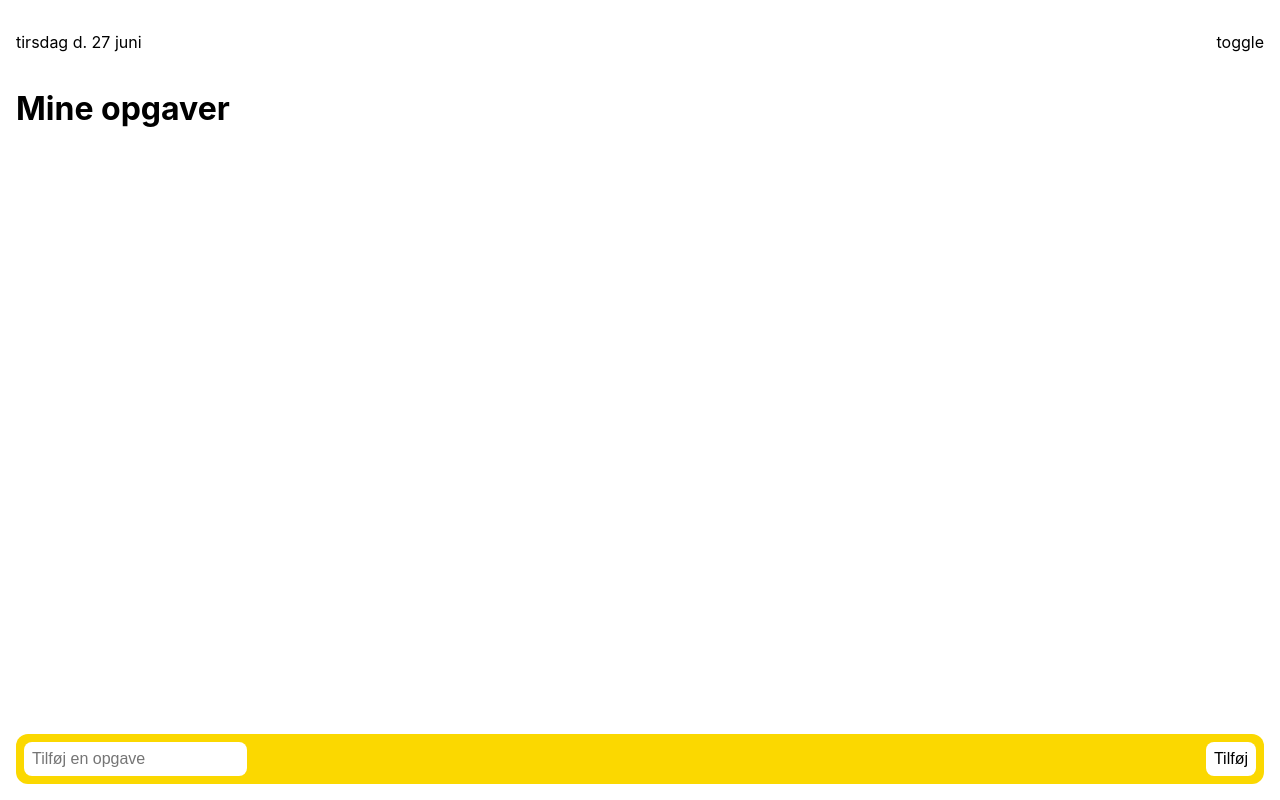
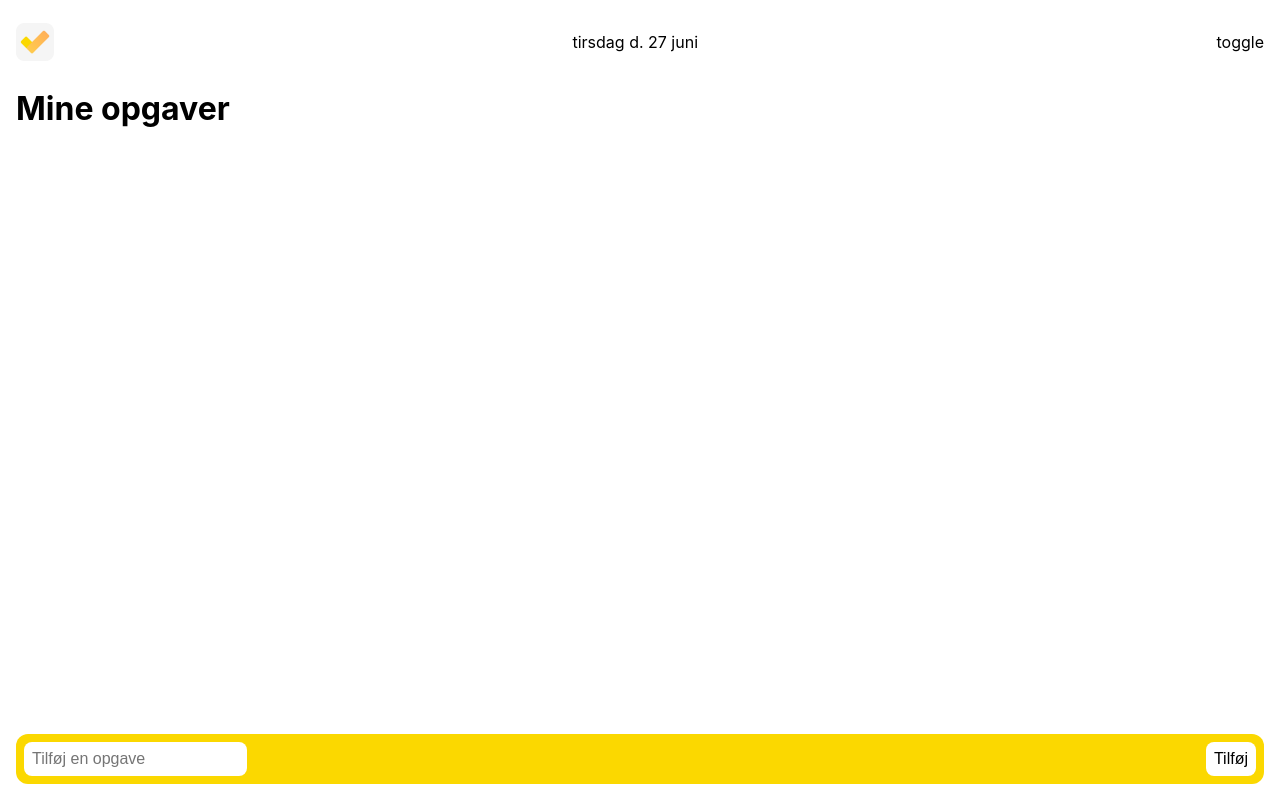
Before and after one commit to Steffen-Svenningsen/todo-app, a React (Create React App) app: page / in a window 1280 px wide. Built offline with nearby package versions, Linux system fonts and the light colour scheme.

Commit message:
Add logo

```diff
--- a/src/App.js
+++ b/src/App.js
@@ -5,6 +5,7 @@ import 'moment/locale/da';
 import TodoItem from './components/TodoItem';
 import AddTodoForm from './components/AddTodoForm';
 import EditTodoForm from './components/EditTodoForm';
+import LogoImg from './images/logo.png';
 
 function App() {
   moment.locale();
@@ -77,6 +78,7 @@ function App() {
   return (
     <div className="App">
       <header>
+        <img src={LogoImg} width={38} height={38} alt="Simple Todo Logo" />
         <p className='date'>{date}</p>
         <div>
           toggle
```
Also changed, not shown: src/images/logo.png (added).
